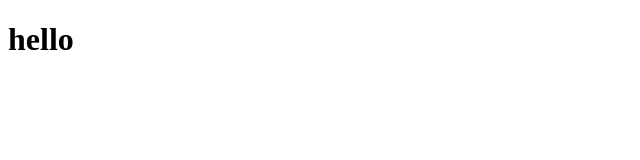
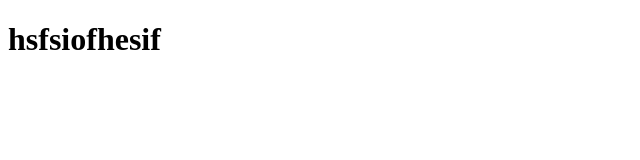
Before and after one commit to amardeep911/project1, a plain HTML site: page index.html in a window 1280 px wide. Shown: the whole page, without its empty margins (0-640 px from the left). Drawn offline with Linux system fonts and the light colour scheme.

Commit message:
3rd commit

```diff
--- a/index.html
+++ b/index.html
@@ -7,6 +7,6 @@
     <title>Document</title>
 </head>
 <body>
-    <h1>hello</h1>
+    <h1>hsfsiofhesif</h1>
 </body>
 </html>
```
Also changed, not shown: index3.html (added).
